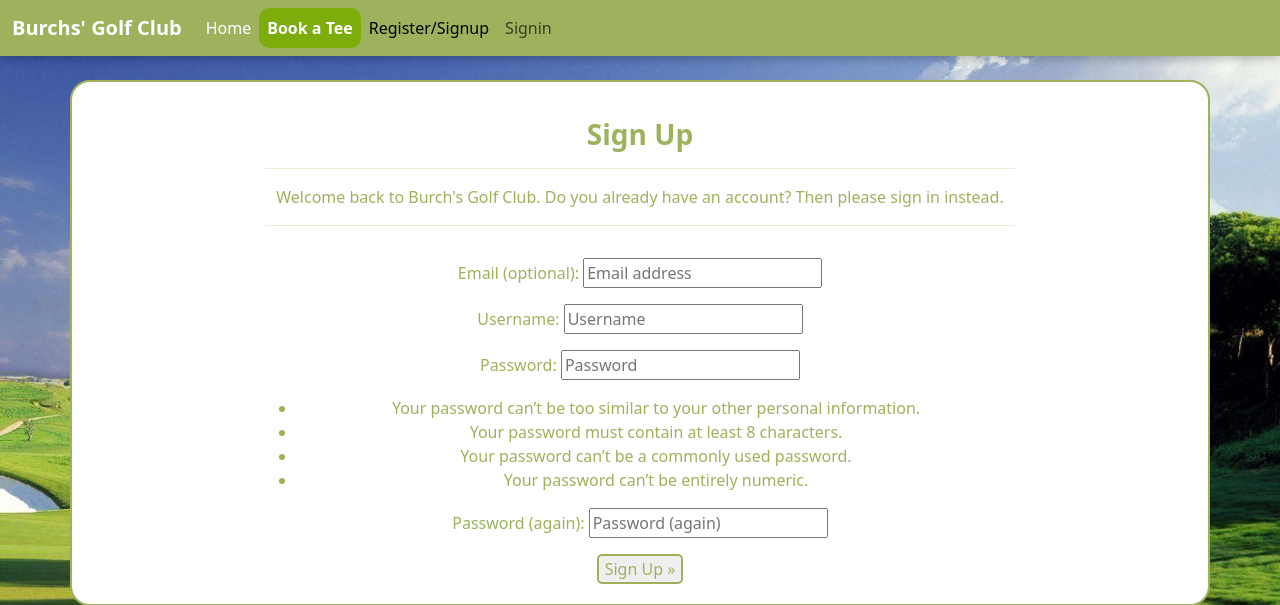
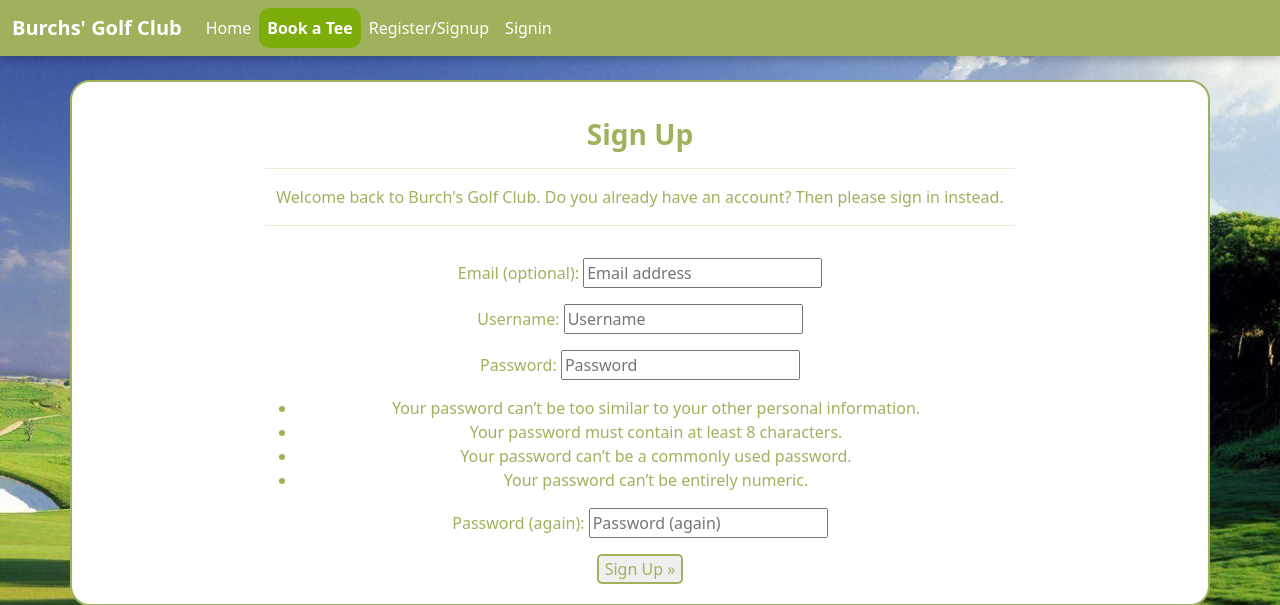
Before and after one commit to James-Burch/PP4-Django-Project, a Django app: page /accounts/signup/ in a window 1280 px wide. Shown: the top 605 px of the page. Run offline with Django 5.2, Linux system fonts and the light colour scheme.

Commit message:
Add white text to remaining navbar elements

```diff
--- a/bookapp/templates/base.html
+++ b/bookapp/templates/base.html
@@ -40,16 +40,16 @@
                             <a class="nav-link active expand-btn text-white" href="{% url 'my_bookings' %}">My Bookings</a>
                         </li>
                         <li class="nav-item">
-                            <a class="nav-link active expand-btn text-white{% if request.path == logout_url %}active{% endif %}" aria-current="page"
+                            <a class="nav-link active text-white expand-btn {% if request.path == logout_url %}active{% endif %}" aria-current="page"
                                 href="{% url 'account_logout' %}">Signout</a>
                         </li>
                         {% else %}
                         <li class="nav-item">
-                            <a class="nav-link expand-btn {% if request.path == signup_url %}active{% endif %}" aria-current="page"
+                            <a class="nav-link text-white expand-btn {% if request.path == signup_url %}active{% endif %}" aria-current="page"
                                 href="{% url 'account_signup' %}">Register/Signup</a>
                         </li>
                         <li class="nav-item">
-                            <a class="nav-link expand-btn {% if request.path == login_url %}active{% endif %}" aria-current="page"
+                            <a class="nav-link text-white  expand-btn {% if request.path == login_url %}active{% endif %}" aria-current="page"
                                 href="{% url 'account_login' %}">Signin</a>
                         </li>
                         {% endif %}
```
